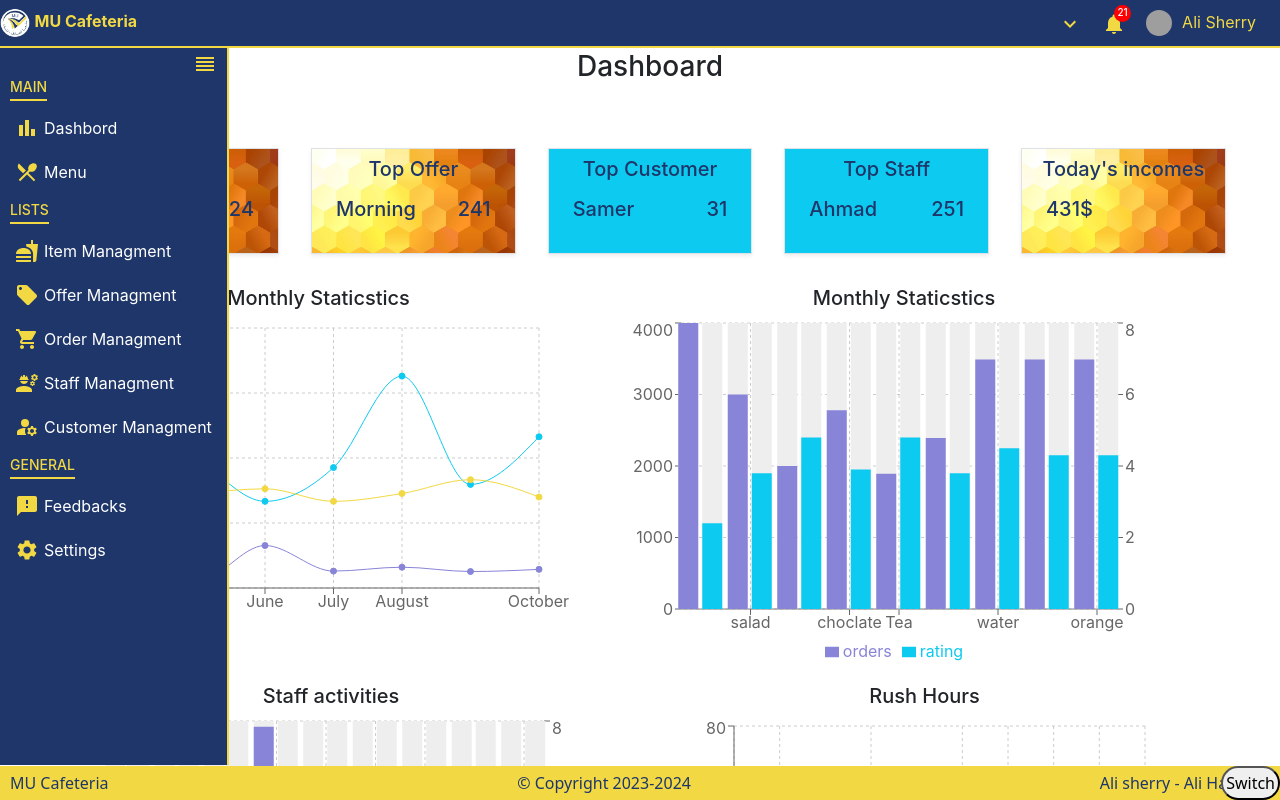
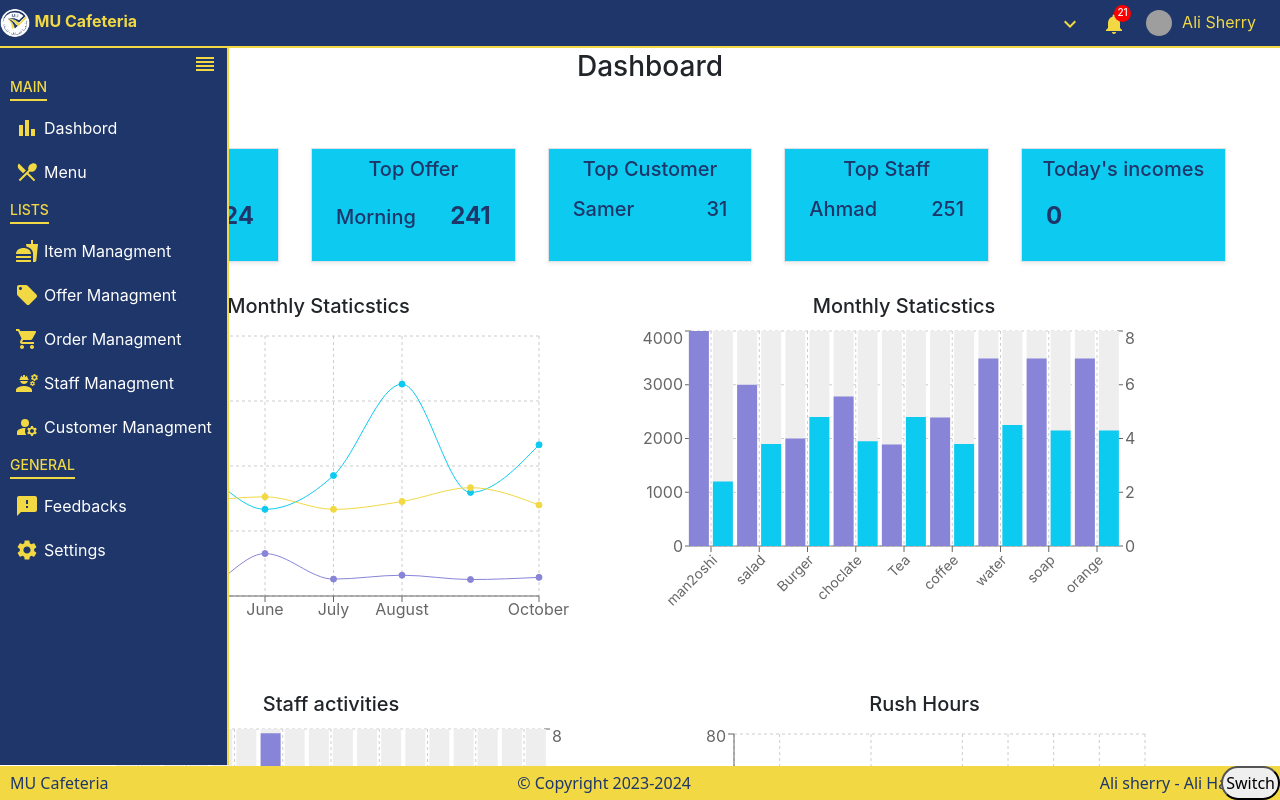
Before and after one commit to Alish1005/University-Cafeteria-front-end, a React (Create React App) app: page / in a window 1280 px wide. Shown: the top 800 px of the page. Built offline with nearby package versions, Linux system fonts and the light colour scheme; grey boxes are pictures that could not be loaded.

Commit message:
some changes in dashboard components

```diff
--- a/src/components/barChart/BarCharts.jsx
+++ b/src/components/barChart/BarCharts.jsx
@@ -9,17 +9,17 @@ function BarCharts(props) {
                         margin={{
                           top: 5,
                           right: 30,
-                          left: 20,
-                          bottom: 5,
+                          left: 30,
+                          bottom: 100,
                         }}
                         barSize={20}
                       >
-                        <XAxis dataKey={props.xkey} scale="point" padding={{ left: 20, right: 20 }} />
+                        <XAxis dataKey={props.xkey} angle={-45} textAnchor="end" tick={{ fontSize: 14 }} scale="point" padding={{ left: 20, right: 20 }}/>
                         <YAxis yAxisId="left" padding={{ left: 20, right: 20 }}/>
                         {props.datakey2!=null &&
                         <YAxis yAxisId="right" orientation="right" />}
                         <Tooltip />
-                        <Legend />
+                        {/* <Legend /> */}
                         <CartesianGrid strokeDasharray="3 3" />
                         {props.datakey!=null && <Bar dataKey={props.datakey} yAxisId="left" fill="#8884d8" background={{ fill: '#eee' }} />}
                         {props.datakey2!=null && <Bar dataKey={props.datakey2} yAxisId="right" fill="#0DCAF0" background={{ fill: '#eee' }} />}
--- a/src/components/orderbox/OrderBox.jsx
+++ b/src/components/orderbox/OrderBox.jsx
@@ -206,7 +206,7 @@ const Reorder=()=>{
                     </tr>
                     ))}
             </React.Fragment>
-      ))}
+      ))}{console.log(data)}
           </table>
         </div>
         {/* <div className={`boxTotal d-flex justify-content-between ${text_secondary} m-3 mb-0`}>
--- a/src/components/topbox/TopBox.jsx
+++ b/src/components/topbox/TopBox.jsx
@@ -1,11 +1,15 @@
 import "./topbox.css"
+import { Col, Row, Statistic } from 'antd';
+import CountUp from 'react-countup';
+import React from "react";
 function TopBox(props) {
+    const formatter = (value) => <div className="d-flex text-primary fw-bold"><CountUp end={value} separator="," className='' /><p>{props.add}</p></div>;
     return (
-        <div className="TopBox bg-secondary text-primary border shadow-sm col-lg-2 col-md-4 col-sm-4 m-3 p-2">
+        <div className={`${props.isNormal ? "TopBox bg-secondary ":" bg-info "}text-primary border shadow-sm col-lg-2 col-md-4 col-sm-4 m-3 p-2`}>
             <h5>{props.title}</h5>
             <div className="d-flex justify-content-between m-3">
-                {props.name!=null && <h5 className="text-center">{props.name}</h5>}
-                {props.number!=null && <h5 className="text-center">{props.number}</h5>}
+                {props.name!=null && <h5 className="text-center mt-2">{props.name}</h5>}
+                {props.number!=null &&<><Statistic title={null} value={props.number} formatter={formatter}/></>}
             </div>
         </div>
      );
```
